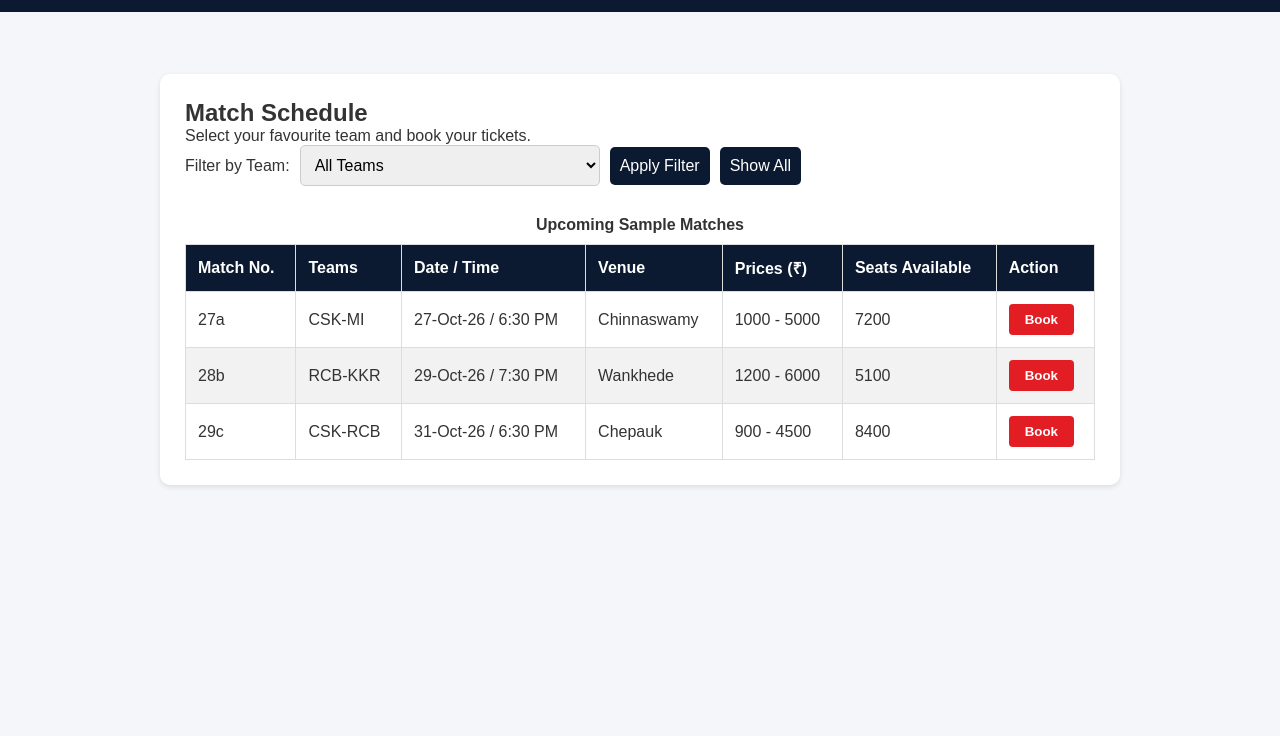
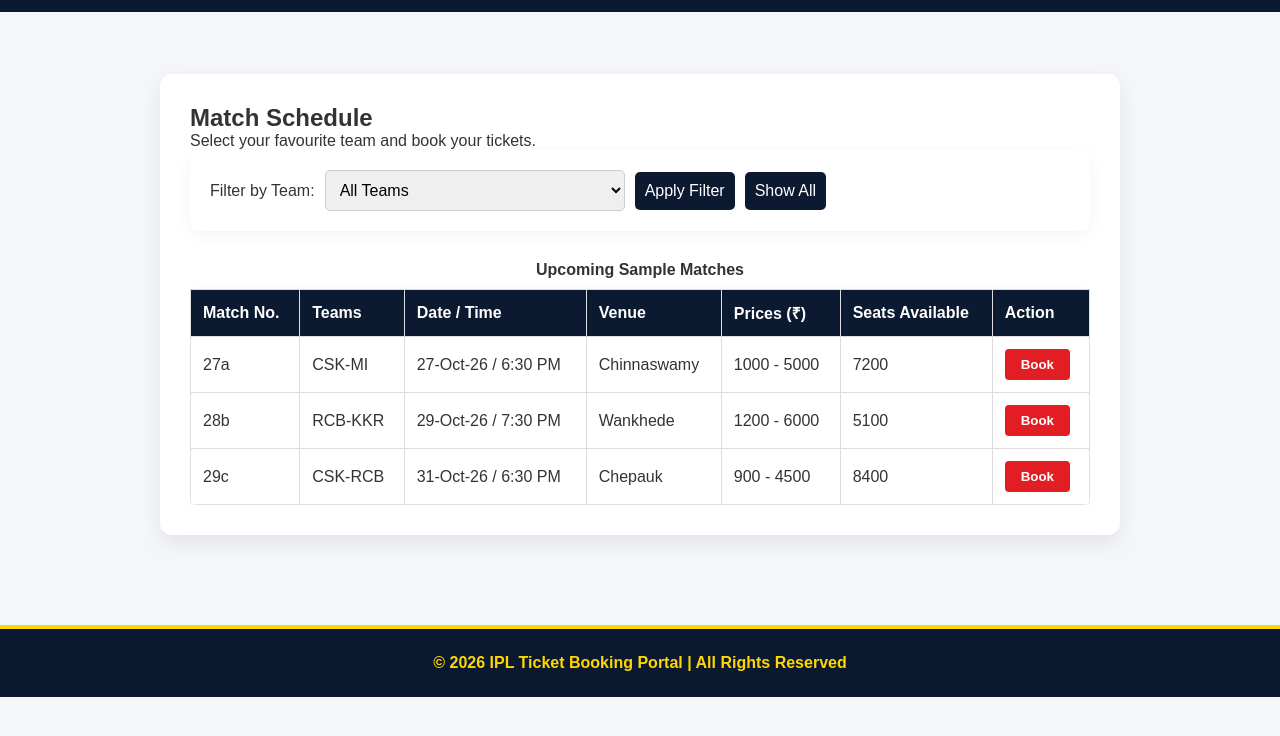
Before and after one commit to srushtimyakal99-ai/ipl-ticket-booking, a plain HTML site: page matches.html in a window 1280 px wide. Shown: the part 46-782 px from the top of the page. Drawn offline with Linux system fonts and the light colour scheme.

Commit message:
Activity complete: fully styled page (ass-6)

```diff
--- a/matches.html
+++ b/matches.html
@@ -195,6 +195,9 @@
             // window.location.href = "matches.bookbutton.html";
         }
     </script>
+    <footer>
+    <p>&copy; 2026 IPL Ticket Booking Portal | All Rights Reserved</p>
+</footer>
 
 </body>
 </html>
--- a/styles.css
+++ b/styles.css
@@ -114,3 +114,62 @@ section {
     margin-bottom: 30px;
     box-shadow: 0 2px 5px rgba(0,0,0,0.1);
 }
+html {
+    scroll-behavior: smooth; /* THIS MAKES IT SCROLL SMOOTHLY */
+}
+
+table {
+    width: 100%;
+    border-collapse: collapse;
+    margin-top: 15px;
+    border-radius: 8px;
+    overflow: hidden;
+    box-shadow: 0 4px 10px rgba(0,0,0,0.1);
+}
+
+th {
+    background-color: #0a192f; /* Dark Blue */
+    color: #ffd700; /* Gold */
+    padding: 15px;
+    text-align: left;
+}
+
+td {
+    padding: 15px;
+    border-bottom: 1px solid #eeeeee;
+    background-color: white;
+}
+
+form {
+    background: white;
+    padding: 20px;
+    border-radius: 10px;
+    box-shadow: 0 4px 15px rgba(0,0,0,0.05);
+    display: flex;
+    flex-wrap: wrap;
+    gap: 15px;
+}
+
+input, select {
+    padding: 10px 15px;
+    border: 2px solid #cbd5e1;
+    border-radius: 6px;
+}
+
+main section {
+    background: white;
+    padding: 30px;
+    border-radius: 12px;
+    box-shadow: 0 8px 20px rgba(0,0,0,0.08);
+    margin-bottom: 30px;
+}
+
+footer {
+    background-color: #0a192f; /* Dark Blue */
+    color: #ffd700; /* Gold */
+    text-align: center;
+    padding: 25px;
+    margin-top: 40px;
+    border-top: 4px solid #ffd700;
+    font-weight: bold;
+}
```
Also changed, not shown: index.html (+9 -2 lines), 1 other file.
